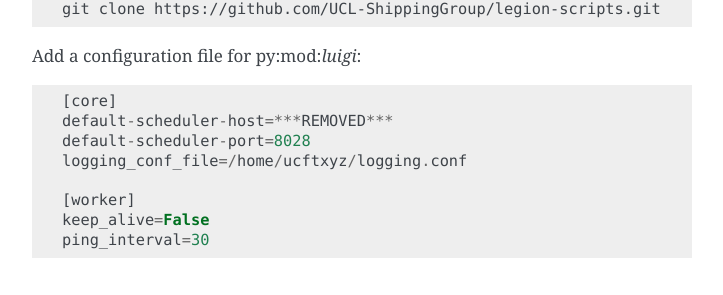
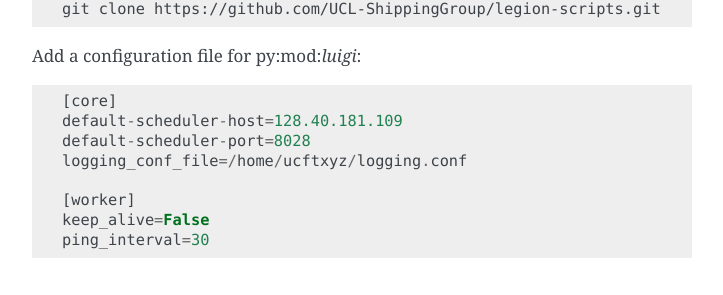
Before and after one commit to ElsevierSoftwareX/superpyrate, a Sphinx documentation site: the page built from docs/setup.rst, in a window 1280 px wide and 900 px high, scrolled down 3231 px. Shown: the part 148-443 px from the top of the window, without its empty margins (388-1111 px from the left). Built offline with Sphinx 7.4.7, drawn with Linux system fonts in a browser that asks for light colours; formulas are drawn with MathJax 3; pages that are not in the unit, such as notebooks, are missing from menus.

```diff
--- a/docs/setup.rst
+++ b/docs/setup.rst
@@ -168,7 +168,7 @@
 Add a configuration file for py:mod:`luigi`::
 
     [core]
-    default-scheduler-host=***REMOVED***
+    default-scheduler-host=128.40.181.109
     default-scheduler-port=8028
     logging_conf_file=/home/ucftxyz/logging.conf
 
```
Also changed, not shown: 2 other files.
